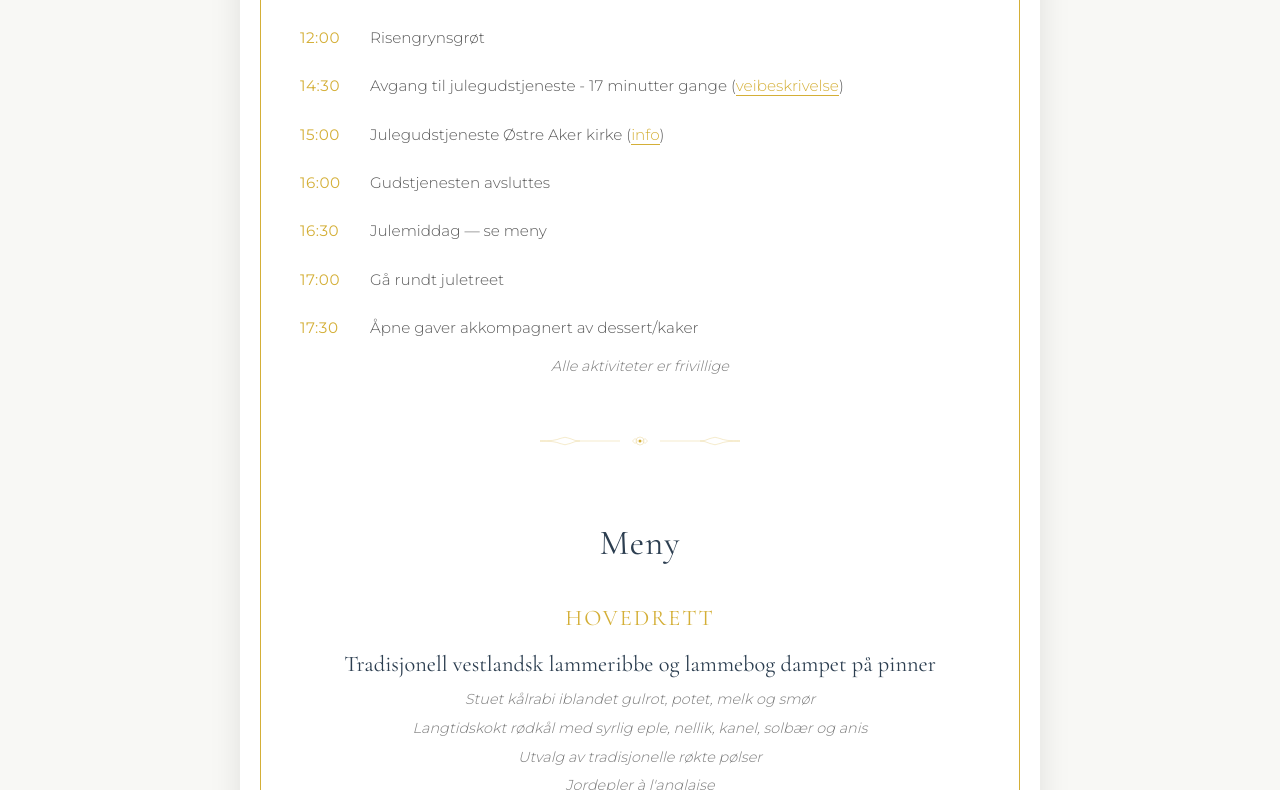
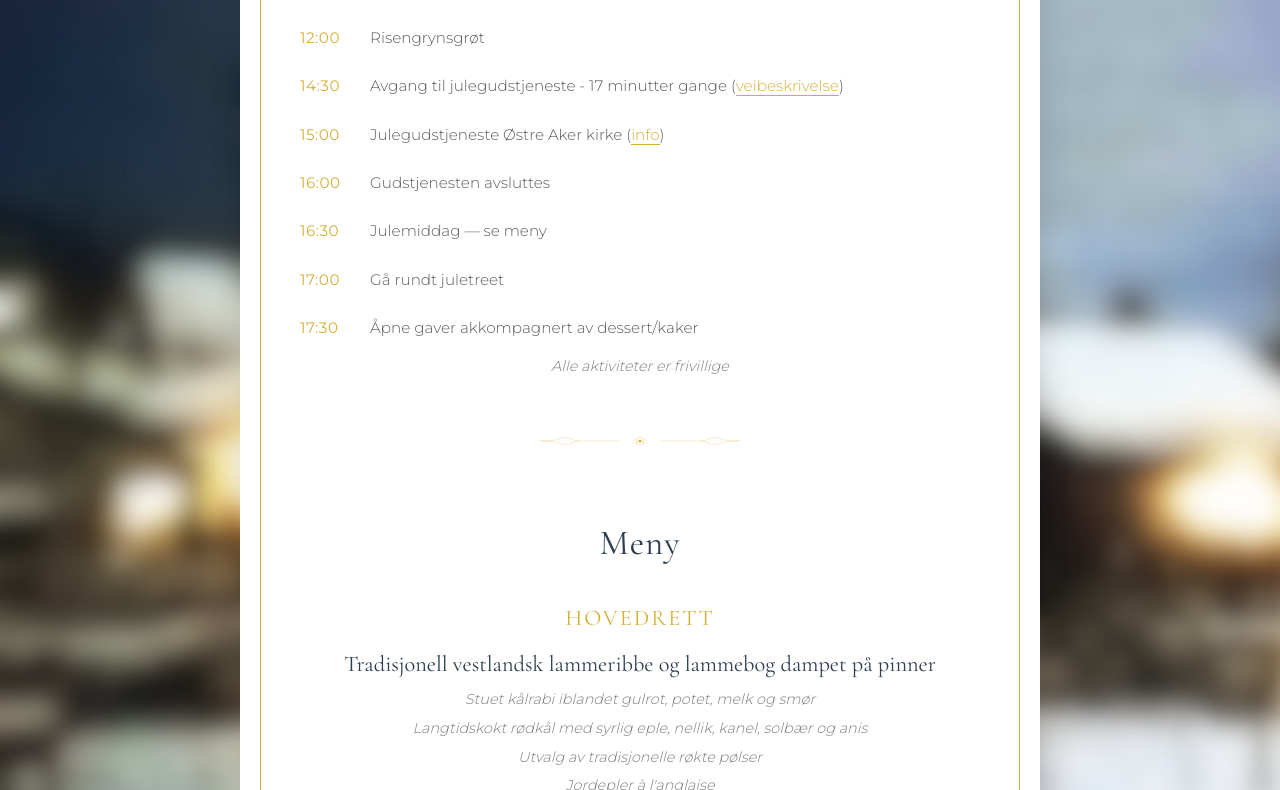
Before and after one commit to nicomen/jul2025, a plain HTML site: page index.html in a window 1280 px wide. Shown: the part 390-1180 px from the top of the page. Drawn offline with nearby package versions, Linux system fonts and the light colour scheme.

Commit message:
Add background image

```diff
--- a/index.html
+++ b/index.html
@@ -14,7 +14,8 @@
 
         body {
             font-family: 'Montserrat', sans-serif;
-            background: #f8f8f5;
+            background-image: url(jul_t35b.jpg);
+            background-size: cover;
             color: #2c3e50;
             padding: 40px 20px;
             min-height: 100vh;
```
Also changed, not shown: jul_t35b.jpg (added).
